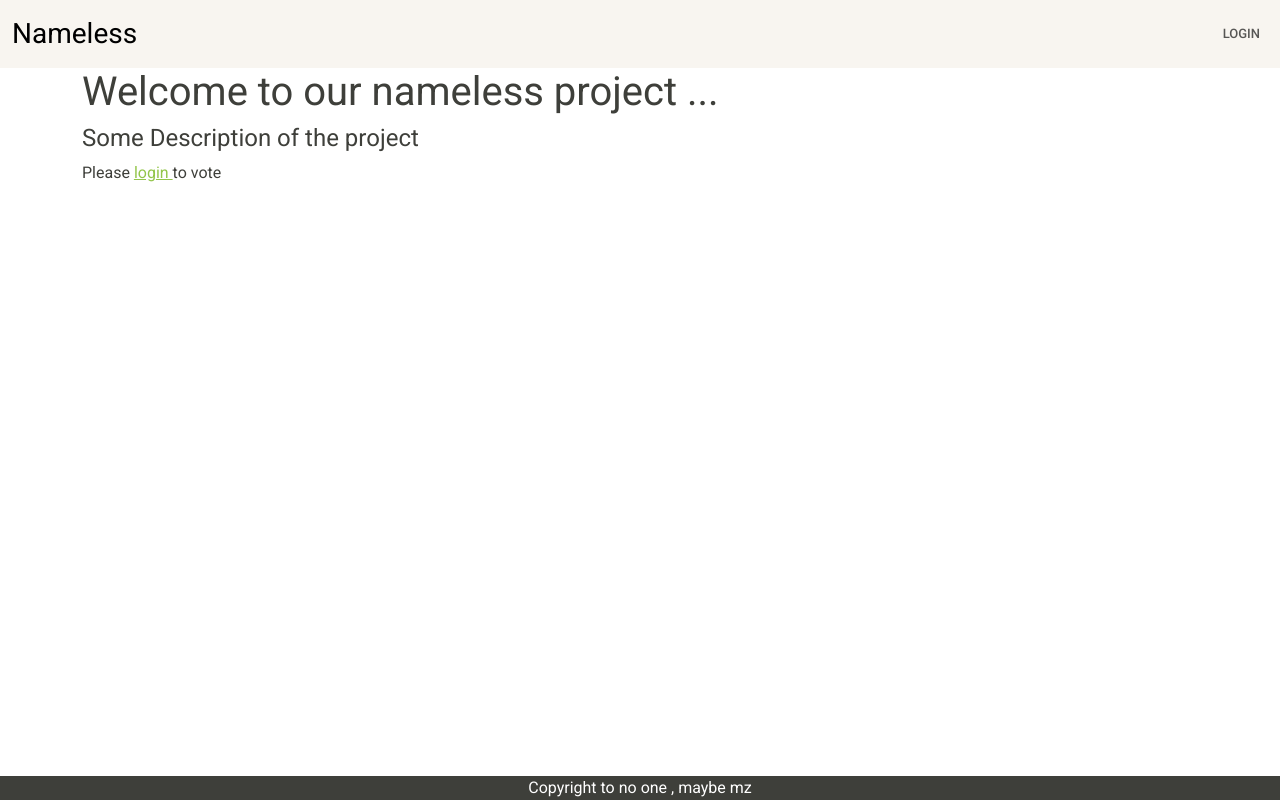
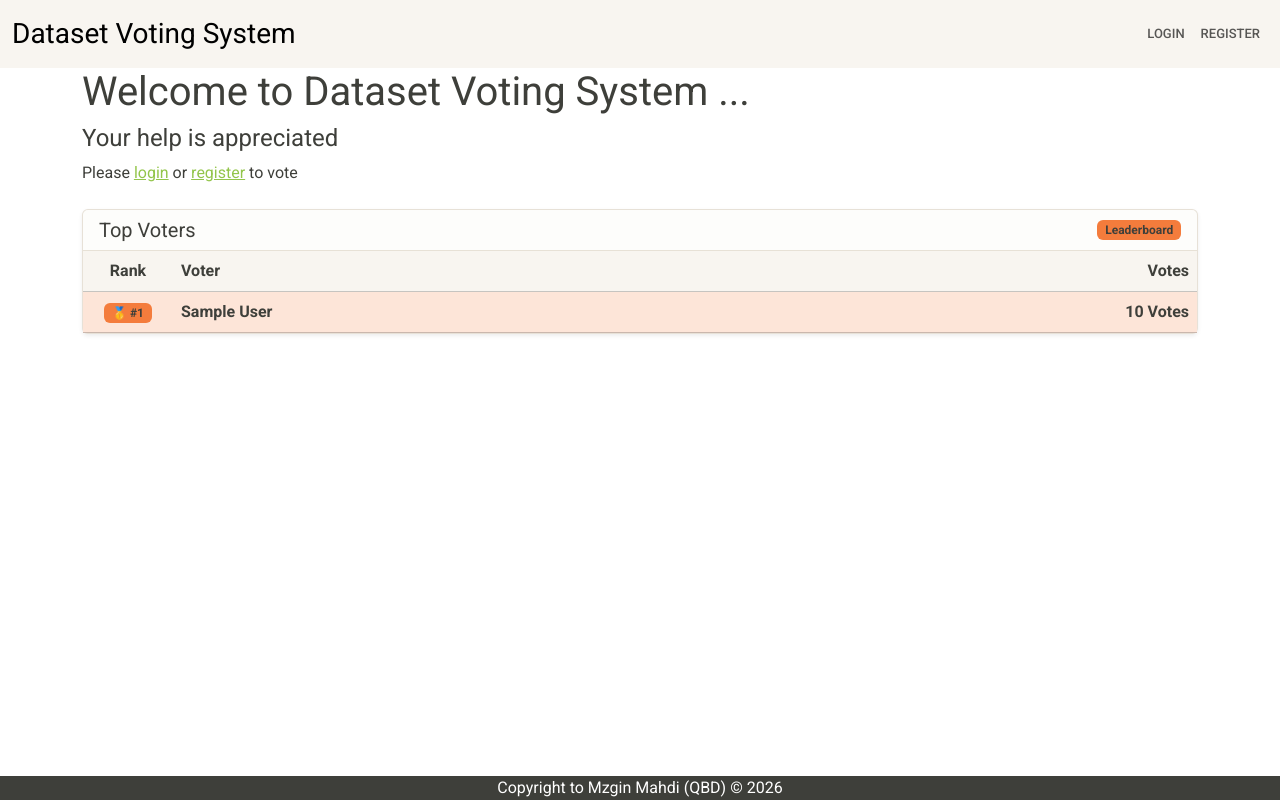
Before and after one commit to mzginmei/votingwebsite, a Django app: template website/templates/public/home.html in a window 1280 px wide. Run offline with Django 5.2, Linux system fonts and the light colour scheme; the template is opened without the code that fills it: most values are stand-ins (such as "Sample title", 1, 10 or a date in 2020); some libraries are stand-ins or nearby versions.

Commit message:
Update HTML pages

```diff
--- a/website/templates/public/footer.html
+++ b/website/templates/public/footer.html
@@ -1,3 +1,3 @@
 <div class="footer text-center fixed-bottom bg-dark text-white mt-5">
-    Copyright to no one , maybe mz
+    Copyright to Mzgin Mahdi (QBD) &copy; 2026
 </div>
--- a/website/templates/public/home.html
+++ b/website/templates/public/home.html
@@ -2,14 +2,67 @@
 
 {% block content %}
 <div class="container">
-    <h1> Welcome to our nameless project ... </h1>
-    <h4> Some Description of the project </h4>
+    <h1> Welcome to Dataset Voting System ... </h1>
+    <h4> Your help is appreciated</h4>
 
     {% if user.is_authenticated %}
     <a class="btn btn-primary"   href="{% url 'vote' %}">Start Voting </a>
     {% else  %}
-    <span> Please <a href="{% url 'login' %}">   login </a> to vote </span>
+    <span> Please <a href="{% url 'login' %}">login</a> or <a href="{% url 'register' %}">register</a> to vote </span>
     {% endif %}
+
+    <div class="card mt-4 shadow-sm">
+        <div class="card-header d-flex justify-content-between align-items-center">
+            <h5 class="mb-0">Top Voters</h5>
+            <span class="badge text-bg-warning text-dark">Leaderboard</span>
+        </div>
+
+        <div class="card-body p-0">
+            {% if leaderboard %}
+                <div class="table-responsive">
+                    <table class="table mb-0 align-middle">
+                        <thead class="table-light">
+                            <tr>
+                                <th scope="col" class="text-center" style="width: 90px;">Rank</th>
+                                <th scope="col">Voter</th>
+                                <th scope="col" class="text-end" style="width: 140px;">Votes</th>
+                            </tr>
+                        </thead>
+                        <tbody>
+                            {% for row in leaderboard %}
+                                <tr class="{% if row.rank == 1 %}table-warning fw-semibold{% endif %}">
+                                    <td class="text-center">
+                                        {% if row.rank == 1 %}
+                                            <span class="badge text-bg-warning text-dark">🥇 #1</span>
+                                        {% else %}
+                                            #{{ row.rank }}
+                                        {% endif %}
+                                    </td>
+                                    <td>
+                                        {% if row.is_current_user %}
+                                            <strong>You</strong>
+                                        {% else %}
+                                            {{ row.display_name }}
+                                        {% endif %}
+                                    </td>
+                                    <td class="text-end">{{ row.votes }} Votes</td>
+                                </tr>
+                            {% endfor %}
+                        </tbody>
+                    </table>
+                </div>
+
+                {% if show_current_user_separate %}
+                    <div class="p-3 border-top bg-light-subtle">
+                        <strong>#{{ current_user_row.rank }} You</strong>
+                        <span class="float-end">{{ current_user_row.votes }} Votes</span>
+                    </div>
+                {% endif %}
+            {% else %}
+                <p class="m-3 text-muted">No votes yet.</p>
+            {% endif %}
+        </div>
+    </div>
 
 </div>
 
--- a/website/templates/public/nav.html
+++ b/website/templates/public/nav.html
@@ -1,7 +1,7 @@
 <nav class="navbar navbar-expand-lg navbar-light bg-light">
   <div class="container-fluid">
 
-    <a class="navbar-brand fs-3" href="{% url 'home' %}">Nameless</a>
+    <a class="navbar-brand fs-3" href="{% url 'home' %}">Dataset Voting System</a>
 
     <!-- Mobile Toggle Button -->
     <button class="navbar-toggler" type="button"
@@ -20,10 +20,14 @@
 
         {% if user.is_authenticated %}
           <li class="nav-item nav-link fs-6">
-            Welcome {{ user.username }},
+            Welcome {{ user.full_name|default:user.email }},
             {% if voted %}
               <span>Thanks for your {{ voted }} votes</span>
             {% endif %}
+          </li>
+
+          <li class="nav-item">
+            <a class="nav-link" href="{% url 'password_change' %}">Change Password</a>
           </li>
 
           <li class="nav-item">
@@ -39,6 +43,9 @@
           <li class="nav-item">
             <a class="nav-link" href="{% url 'login' %}">Login</a>
           </li>
+          <li class="nav-item">
+            <a class="nav-link" href="{% url 'register' %}">Register</a>
+          </li>
         {% endif %}
 
       </ul>
--- a/website/templates/registration/login.html
+++ b/website/templates/registration/login.html
@@ -1,12 +1,15 @@
 {% extends "base/base.html" %}
 
 {% block content %}
-    <div class="container">
+    <div class="container py-4">
       <h2>Login</h2>
       <form method="post">
         {% csrf_token %}
         {{ form.as_p }}
         <button type="submit">Login</button>
       </form>
+      <p class="mt-3 mb-0">
+        No account yet? <a href="{% url 'register' %}">Register</a>
+      </p>
     </div>
 {% endblock %}
```
Also changed, not shown: website/templates/registration/password_change_done.html (added, +9 -0 lines), website/templates/registration/password_change_form.html (added, +12 -0 lines), website/templates/registration/register.html (added, +15 -0 lines).
